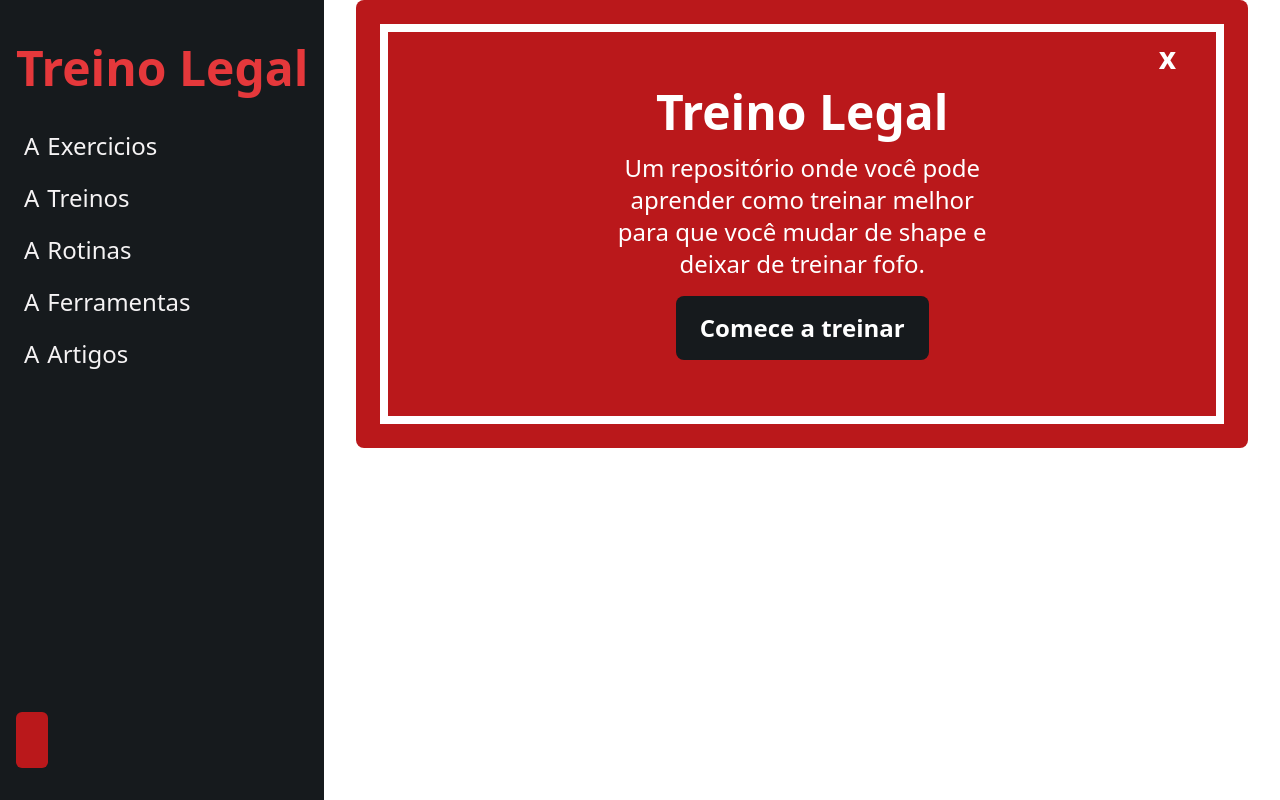
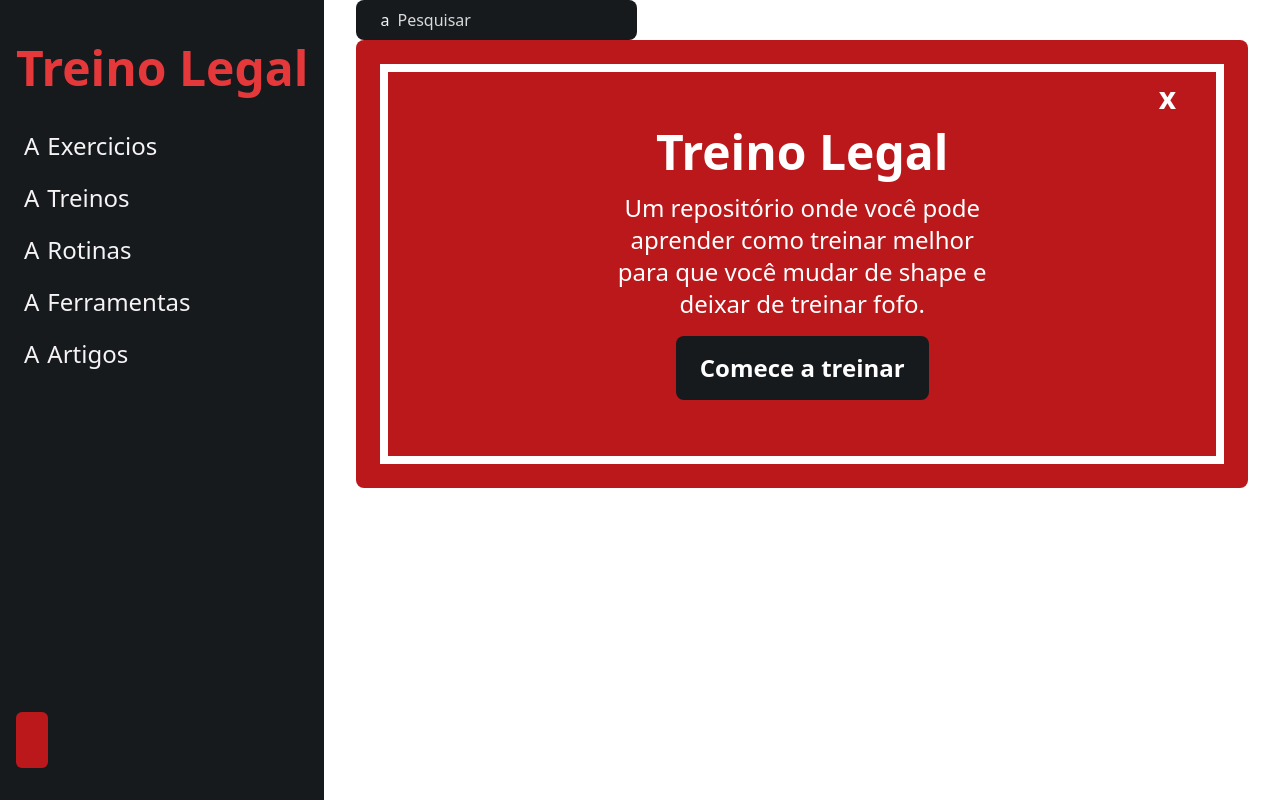
Before and after one commit to h3nrey/treino-legal, an Angular app in the folder treino-client/: page /exercise/1 in a window 1280 px wide. Built offline with nearby package versions, Linux system fonts and the light colour scheme.

Commit message:
feat: add search funcionality draft

```diff
--- a/treino-client/package.json
+++ b/treino-client/package.json
@@ -15,7 +15,7 @@
     "@angular/common": "^19.0.0",
     "@angular/compiler": "^19.0.0",
     "@angular/core": "^19.0.0",
-    "@angular/forms": "^19.0.0",
+    "@angular/forms": "^19.0.4",
     "@angular/platform-browser": "^19.0.0",
     "@angular/platform-browser-dynamic": "^19.0.0",
     "@angular/platform-server": "^19.0.0",
--- a/treino-client/src/app/app.component.html
+++ b/treino-client/src/app/app.component.html
@@ -2,6 +2,7 @@
   <div class="flex h-full w-full min-h-screen">
     <sidebar></sidebar>
     <main class="main mx-8 w-full">
+      <home-header></home-header>
       @if (!bannerClosed) {
       <app-banner (closeBannerEvent)="checkBannerStatus()"></app-banner>
       }
--- a/treino-client/src/app/app.component.ts
+++ b/treino-client/src/app/app.component.ts
@@ -2,10 +2,11 @@ import { Component, OnInit } from '@angular/core';
 import { RouterOutlet } from '@angular/router';
 import { SidebarComponent } from "./components/sidebar/sidebar.component";
 import { BannerComponent } from "./components/home/banner/banner.component";
+import { HomeHeaderComponent } from "./components/home/header/header.component";
 
 @Component({
   selector: 'app-root',
-  imports: [RouterOutlet, SidebarComponent, BannerComponent],
+  imports: [RouterOutlet, SidebarComponent, BannerComponent, HomeHeaderComponent],
   templateUrl: './app.component.html',
   styleUrl: './app.component.scss'
 })
--- /dev/null
+++ b/treino-client/src/app/components/home/header/header.component.html
@@ -0,0 +1,19 @@
+<div>
+    <div class="flex flex-col relative w-fit">
+        <div id="searchbar"
+            class="bg-lightBlack px-4 py-2 rounded-lg text-lightGray overflow-hidden w-fit relative origin-bottom-left">
+            <div class=" inline px-2">a</div>
+            <input type="text" placeholder="Pesquisar"
+                class="bg-[transparent] w-[14rem] focus-visible:outline-none placeholder:text-gray"
+                [(ngModel)]="searchTerm" (input)="onSearchInput($event)">
+        </div>
+        @if (searchedResults.length > 0) {
+        <div class="bg-lightBlack absolute top-full text-lightGray w-full z-10 flex flex-col rounded-md pb-4">
+            @for (item of searchedResults; track $index) {
+            <a class="p-2 cursor-pointer" [routerLink]="">{{item.name}}</a>
+            }
+
+        </div>
+        }
+    </div>
+</div>
--- /dev/null
+++ b/treino-client/src/app/components/home/header/header.component.ts
@@ -0,0 +1,32 @@
+import { Component } from '@angular/core';
+import { debounce } from '../../../utils/utils';
+import { FormsModule } from '@angular/forms';
+import { exercises } from '../../../../data';
+import { RouterLink } from '@angular/router';
+
+@Component({
+  selector: 'home-header',
+  imports: [FormsModule, RouterLink],
+  templateUrl: './header.component.html',
+  styleUrl: './header.component.scss'
+})
+export class HomeHeaderComponent {
+
+  searchTerm: string = '';
+  searchedResults: { name: string }[] = [];
+  handleSearch(searchTerm: string) {
+    const searchDelay = 450;
+
+    const debouncedSearch = debounce((searchTerm: string) => {
+      this.searchedResults = exercises;
+      console.log(searchTerm);
+    }, searchDelay);
+
+    debouncedSearch(searchTerm);
+  }
+
+  onSearchInput(event: Event) {
+    const term = (event.target as HTMLInputElement).value;
+    this.handleSearch(term);
+  }
+}
--- a/treino-client/src/app/services/exercises.service.ts
+++ b/treino-client/src/app/services/exercises.service.ts
@@ -24,4 +24,8 @@ export class ExercisesService {
     return of(data);
     // return this.http.get(`${}`)
   }
+
+  // searchExercises(searchTerm): Observable<any> {
+  //   // const data =
+  // }
 }
--- /dev/null
+++ b/treino-client/src/app/utils/utils.ts
@@ -0,0 +1,12 @@
+export function debounce<T extends (...args: any[]) => any>(
+    func: T,
+    delay: number
+): (...args: Parameters<T>) => void {
+    let timeoutId: ReturnType<typeof setTimeout> | null = null;
+
+    return function (...args: Parameters<T>) {
+        if (timeoutId) clearTimeout(timeoutId);
+
+        timeoutId = setTimeout(() => func(...args), delay);
+    }
+}
```
Also changed, not shown: treino-client/src/app/components/home/header/header.component.scss (added), 2 other files (tests, documents, lock files or other folders).
